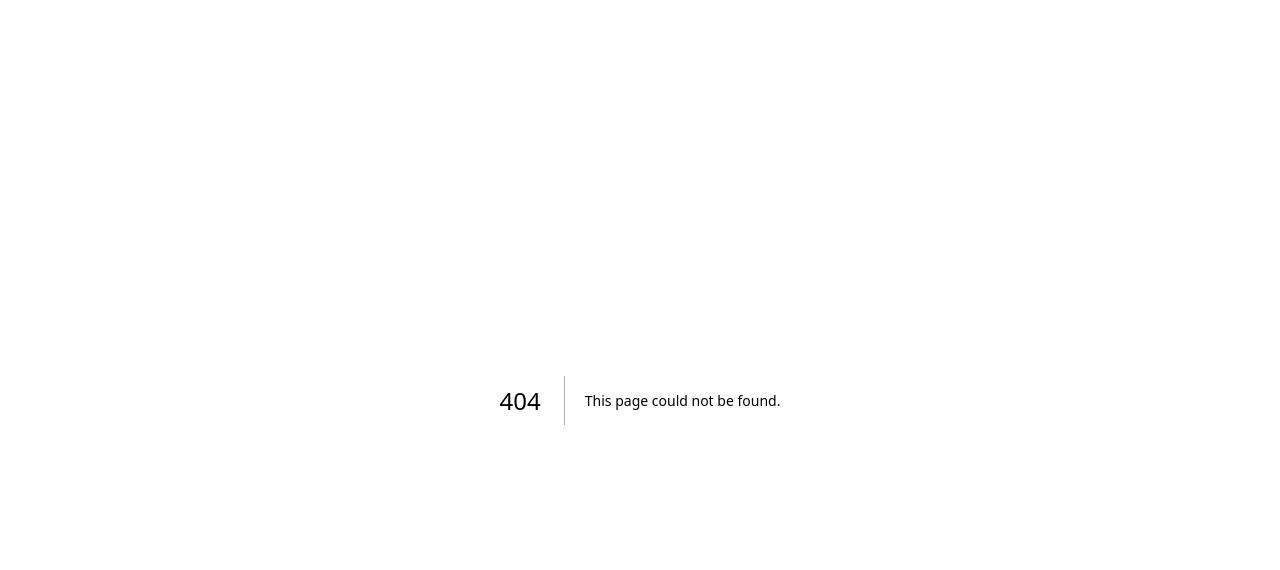
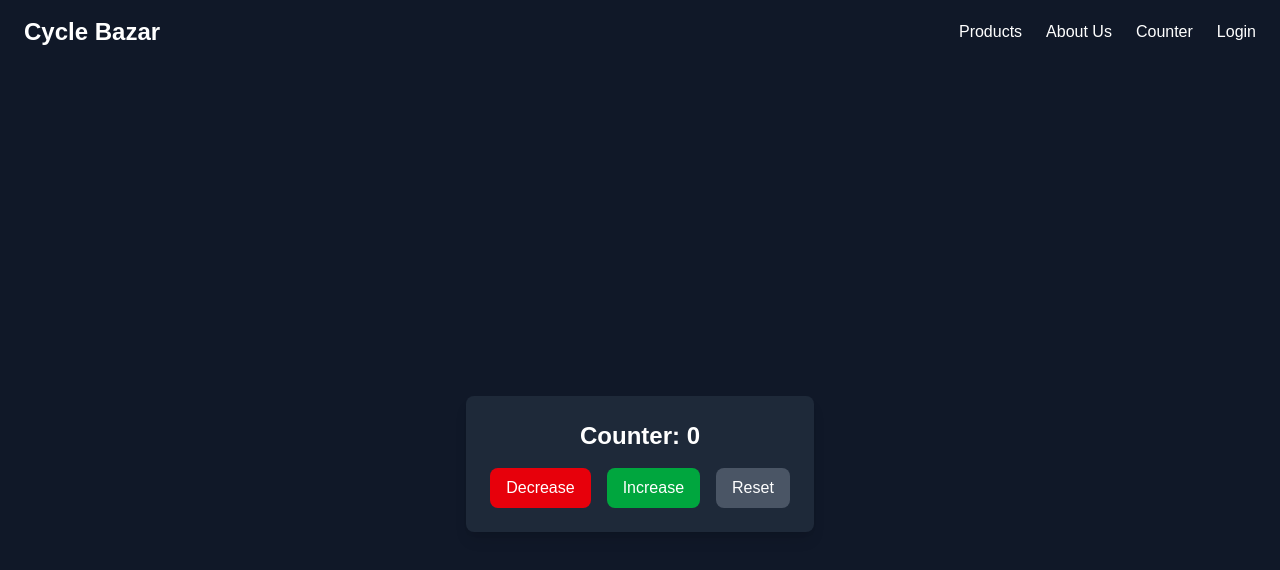
Before and after one commit to jmjubaer/recap-next-core-concept, a Next.js app: page /counter in a window 1280 px wide. Before the commit this address had no page. Shown: the top 570 px of the page. Built offline with nearby package versions, Linux system fonts and the light colour scheme.

Commit message:
route,nested route

```diff
--- /dev/null
+++ b/src/app/counter/page.js
@@ -0,0 +1,12 @@
+import Counter from '@/components/Counter';
+import React from 'react';
+
+const CounterPage = () => {
+    return (
+        <div>
+            <Counter/>
+        </div>
+    );
+};
+
+export default CounterPage;
--- a/src/app/layout.js
+++ b/src/app/layout.js
@@ -1,5 +1,6 @@
 import { Geist, Geist_Mono } from "next/font/google";
 import "./globals.css";
+import Navbar from "@/components/shere/Navbar";
 
 const geistSans = Geist({
     variable: "--font-geist-sans",
@@ -18,10 +19,9 @@ export const metadata = {
 
 export default function RootLayout({ children }) {
     return (
-    <html lang="en">
-      <body
-        className={`${geistSans.variable} ${geistMono.variable} antialiased`}
-      >
+        <html lang='en'>
+            <body>
+                <Navbar />
                 {children}
             </body>
         </html>
--- a/src/app/page.js
+++ b/src/app/page.js
@@ -1,103 +1,7 @@
-import Image from "next/image";
+import React from "react";
 
-export default function Home() {
-  return (
-    <div className="grid grid-rows-[20px_1fr_20px] items-center justify-items-center min-h-screen p-8 pb-20 gap-16 sm:p-20 font-[family-name:var(--font-geist-sans)]">
-      <main className="flex flex-col gap-[32px] row-start-2 items-center sm:items-start">
-        <Image
-          className="dark:invert"
-          src="/next.svg"
-          alt="Next.js logo"
-          width={180}
-          height={38}
-          priority
-        />
-        <ol className="list-inside list-decimal text-sm/6 text-center sm:text-left font-[family-name:var(--font-geist-mono)]">
-          <li className="mb-2 tracking-[-.01em]">
-            Get started by editing{" "}
-            <code className="bg-black/[.05] dark:bg-white/[.06] px-1 py-0.5 rounded font-[family-name:var(--font-geist-mono)] font-semibold">
-              src/app/page.js
-            </code>
-            .
-          </li>
-          <li className="tracking-[-.01em]">
-            Save and see your changes instantly.
-          </li>
-        </ol>
+const MainPage = () => {
+    return <div>Root Page</div>;
+};
 
-        <div className="flex gap-4 items-center flex-col sm:flex-row">
-          <a
-            className="rounded-full border border-solid border-transparent transition-colors flex items-center justify-center bg-foreground text-background gap-2 hover:bg-[#383838] dark:hover:bg-[#ccc] font-medium text-sm sm:text-base h-10 sm:h-12 px-4 sm:px-5 sm:w-auto"
-            href="https://vercel.com/new?utm_source=create-next-app&utm_medium=appdir-template-tw&utm_campaign=create-next-app"
-            target="_blank"
-            rel="noopener noreferrer"
-          >
-            <Image
-              className="dark:invert"
-              src="/vercel.svg"
-              alt="Vercel logomark"
-              width={20}
-              height={20}
-            />
-            Deploy now
-          </a>
-          <a
-            className="rounded-full border border-solid border-black/[.08] dark:border-white/[.145] transition-colors flex items-center justify-center hover:bg-[#f2f2f2] dark:hover:bg-[#1a1a1a] hover:border-transparent font-medium text-sm sm:text-base h-10 sm:h-12 px-4 sm:px-5 w-full sm:w-auto md:w-[158px]"
-            href="https://nextjs.org/docs?utm_source=create-next-app&utm_medium=appdir-template-tw&utm_campaign=create-next-app"
-            target="_blank"
-            rel="noopener noreferrer"
-          >
-            Read our docs
-          </a>
-        </div>
-      </main>
-      <footer className="row-start-3 flex gap-[24px] flex-wrap items-center justify-center">
-        <a
-          className="flex items-center gap-2 hover:underline hover:underline-offset-4"
-          href="https://nextjs.org/learn?utm_source=create-next-app&utm_medium=appdir-template-tw&utm_campaign=create-next-app"
-          target="_blank"
-          rel="noopener noreferrer"
-        >
-          <Image
-            aria-hidden
-            src="/file.svg"
-            alt="File icon"
-            width={16}
-            height={16}
-          />
-          Learn
-        </a>
-        <a
-          className="flex items-center gap-2 hover:underline hover:underline-offset-4"
-          href="https://vercel.com/templates?framework=next.js&utm_source=create-next-app&utm_medium=appdir-template-tw&utm_campaign=create-next-app"
-          target="_blank"
-          rel="noopener noreferrer"
-        >
-          <Image
-            aria-hidden
-            src="/window.svg"
-            alt="Window icon"
-            width={16}
-            height={16}
-          />
-          Examples
-        </a>
-        <a
-          className="flex items-center gap-2 hover:underline hover:underline-offset-4"
-          href="https://nextjs.org?utm_source=create-next-app&utm_medium=appdir-template-tw&utm_campaign=create-next-app"
-          target="_blank"
-          rel="noopener noreferrer"
-        >
-          <Image
-            aria-hidden
-            src="/globe.svg"
-            alt="Globe icon"
-            width={16}
-            height={16}
-          />
-          Go to nextjs.org →
-        </a>
-      </footer>
-    </div>
-  );
-}
+export default MainPage;
--- /dev/null
+++ b/src/app/products/[...slug]/page.js
@@ -0,0 +1,11 @@
+import React from "react";
+
+const CatchAllRoutes = async ({ params, searchParams}) => {
+    const param = await params;
+    // getting query params
+    const searchParam = await searchParams;
+    console.log(param, searchParam);
+    return <div>Catch all Routes</div>;
+};
+
+export default CatchAllRoutes;
--- /dev/null
+++ b/src/app/products/[productId]/page.js
@@ -0,0 +1,11 @@
+import React from "react";
+
+const DynamicRoutes = async ({ params, searchParams }) => {
+    const param = await params;
+    // getting query params
+    const searchParam = await searchParams;
+    console.log(param, searchParam);
+    return <div>Dynamic routes</div>;
+};
+
+export default DynamicRoutes;
--- /dev/null
+++ b/src/app/products/page.js
@@ -0,0 +1,11 @@
+import React from 'react';
+
+const ProductsPage = () => {
+    return (
+        <div className='text-4xl'>
+            Products Page
+        </div>
+    );
+};
+
+export default ProductsPage;
--- /dev/null
+++ b/src/components/Counter.js
@@ -0,0 +1,36 @@
+"use client"
+import { useState } from "react";
+
+const Counter = () => {
+  const [count, setCount] = useState(0);
+
+  return (
+    <div className="flex flex-col items-center justify-center min-h-screen bg-gray-900 text-white">
+      <div className="bg-gray-800 p-6 rounded-lg shadow-lg text-center">
+        <h1 className="text-2xl font-bold mb-4">Counter: {count}</h1>
+        <div className="flex gap-4">
+          <button
+            onClick={() => setCount(count - 1)}
+            className="px-4 py-2 bg-red-600 rounded-lg hover:bg-red-700 transition"
+          >
+            Decrease
+          </button>
+          <button
+            onClick={() => setCount(count + 1)}
+            className="px-4 py-2 bg-green-600 rounded-lg hover:bg-green-700 transition"
+          >
+            Increase
+          </button>
+          <button
+            onClick={() => setCount(0)}
+            className="px-4 py-2 bg-gray-600 rounded-lg hover:bg-gray-700 transition"
+          >
+            Reset
+          </button>
+        </div>
+      </div>
+    </div>
+  );
+};
+
+export default Counter;
--- /dev/null
+++ b/src/components/shere/Navbar.js
@@ -0,0 +1,43 @@
+"use client"
+import Link from "next/link";
+import { useRouter } from "next/navigation";
+
+const Navbar = () => {
+    const router = useRouter()
+  return (
+    <nav className="bg-gray-900 text-white py-4 px-6 shadow-md">
+      <div className="container mx-auto flex justify-between items-center">
+        {/* Logo */}
+        <button onClick={() =>router.push("/")} className="text-2xl font-bold">
+          Cycle Bazar
+        </button>
+
+        {/* Menu Items */}
+        <ul className="flex space-x-6">
+          <li>
+            <Link href="/products" className="hover:text-gray-400">
+              Products
+            </Link>
+          </li>
+          <li>
+            <Link href="/about" className="hover:text-gray-400">
+              About Us
+            </Link>
+          </li>
+          <li>
+            <Link href="/counter" className="hover:text-gray-400">
+              Counter
+            </Link>
+          </li>
+          <li>
+            <Link href="/login" className="hover:text-gray-400">
+              Login
+            </Link>
+          </li>
+        </ul>
+      </div>
+    </nav>
+  );
+};
+
+export default Navbar;
```
Lines whose indentation alone changed are shown as unchanged.
